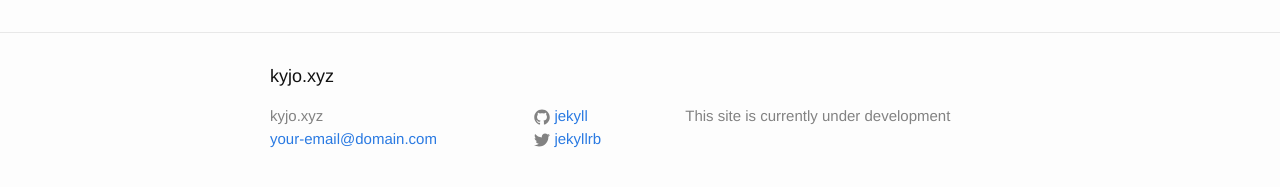
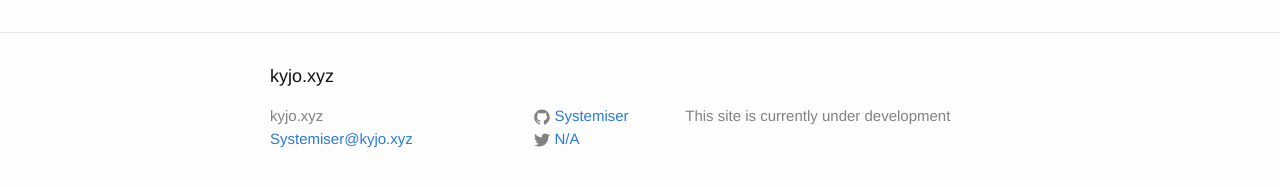
Before and after one commit to Systemiser/Systemiser.github.io, a Jekyll site: the page built from about.md, in a window 1280 px wide. Shown: the part 318-505 px from the top of the page. Built offline with Jekyll 4.4.1, drawn with Linux system fonts in a browser that asks for light colours.

Commit message:
Changed theme

```diff
--- a/_config.yml
+++ b/_config.yml
@@ -7,15 +7,15 @@
 
 # Site settings
 title: kyjo.xyz
-email: your-email@domain.com
+email: Systemiser@kyjo.xyz
 description: > # this means to ignore newlines until "baseurl:"
         This site is currently under development
 baseurl: "" # the subpath of your site, e.g. /blog
 url: "http://yourdomain.com" # the base hostname & protocol for your site
-twitter_username: jekyllrb
-github_username:  jekyll
+twitter_username: N/A
+github_username:  Systemiser
 
 # Build settings
 markdown: kramdown
 
-theme: jekyll-theme-cayman
+theme: jekyll-theme-prologue
```
